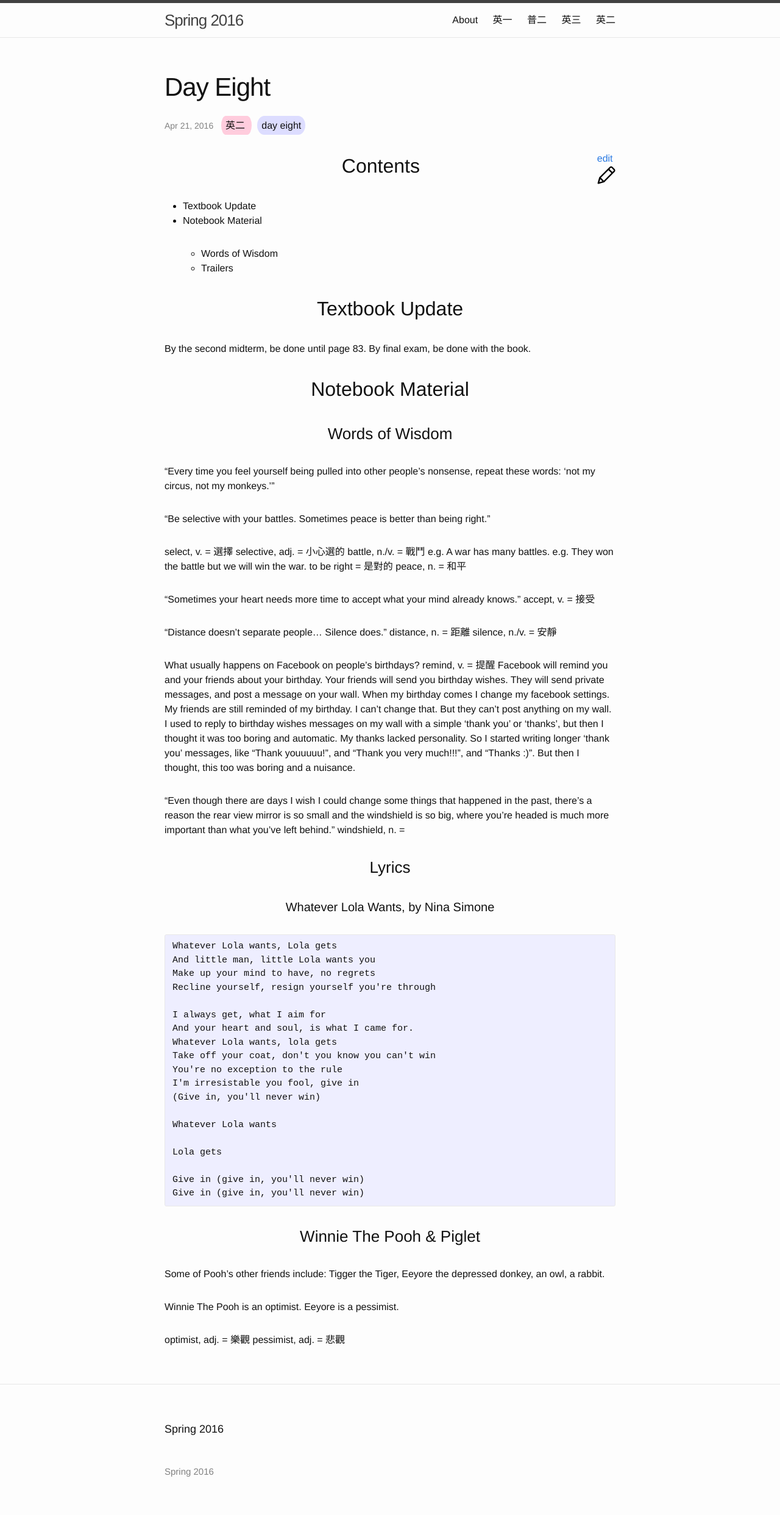
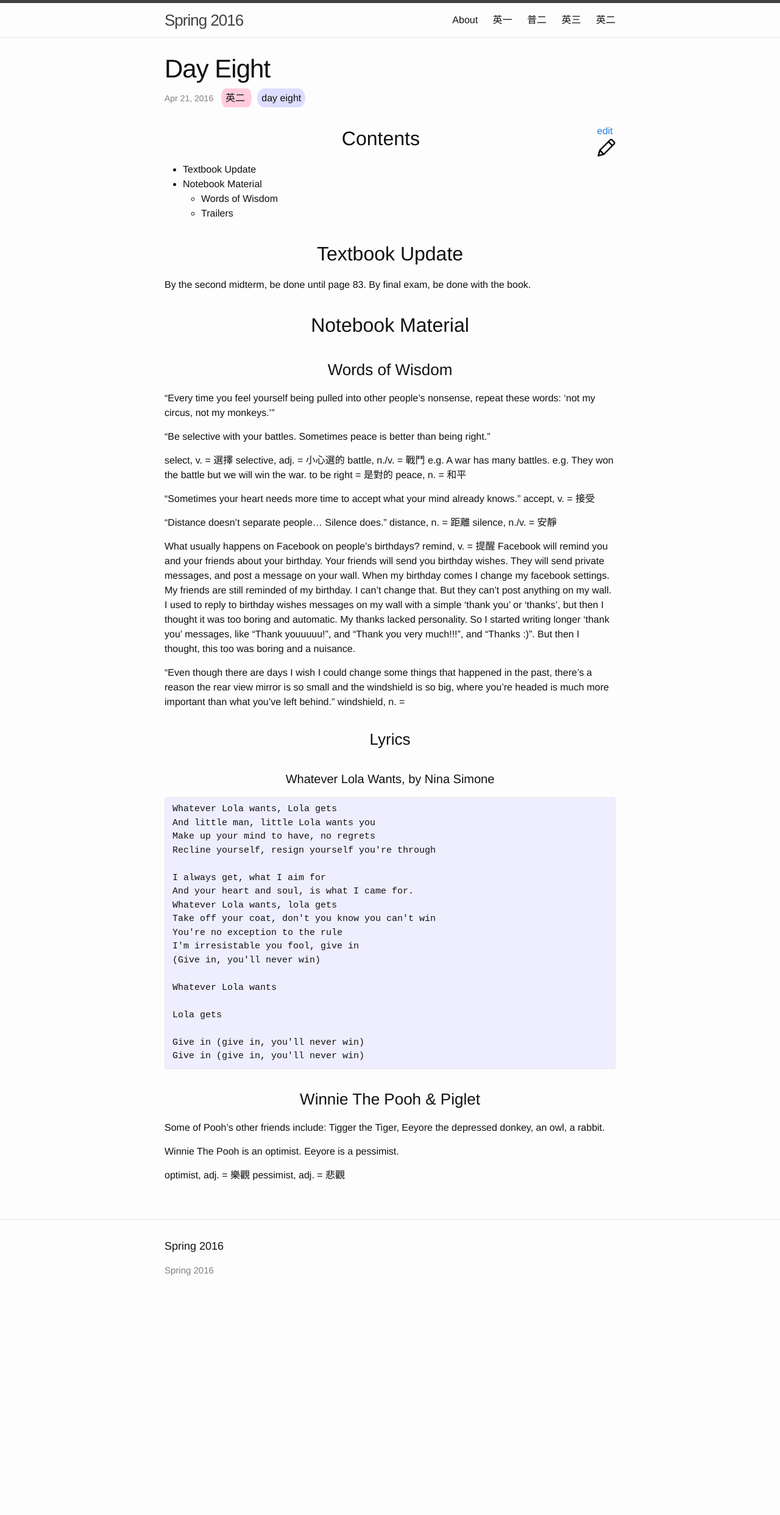
Before and after one commit to MrArgote/spring16, a Jekyll site: the page built from _posts/two/2016-04-21-Day-Eight.md, in a window 1280 px wide. Shown: the whole page at 61% size. Built offline with Jekyll 4.4.1, drawn with Linux system fonts in a browser that asks for light colours; after the commit the page ends 2154 px from its top, so only the background shows below that.

Commit message:
transferred top-margin on headers h2 to h6 to apply only in .post-content

```diff
--- a/_sass/_base.scss
+++ b/_sass/_base.scss
@@ -34,7 +34,6 @@
 p, blockquote, pre,
 ul, ol, dl, figure,
 %vertical-rhythm {
-    margin-top: $spacing-unit ;
     margin-bottom: $spacing-unit / 2;
 }
 
@@ -88,6 +87,7 @@
 
 .post-content {
     h2, h3, h4, h5, h6 {
+        margin-top: $spacing-unit ;
         text-align:center;
     }
 }
```
